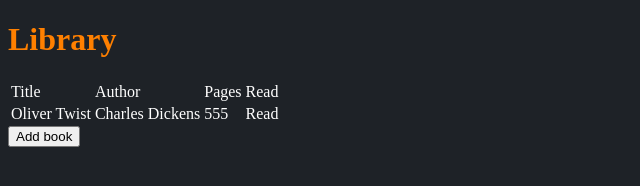
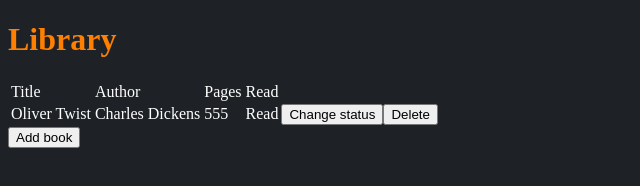
Before and after one commit to Lee117489/odin-library, a plain HTML site: page library.html in a window 1280 px wide. Shown: the whole page, without its empty margins (0-640 px from the left). Drawn offline with Linux system fonts and the light colour scheme.

Commit message:
Add change status and delete functionality

```diff
--- a/objects.js
+++ b/objects.js
@@ -55,10 +55,10 @@ function getReadStatus() {
 
 function populateTable() {
     tbody.textContent = '';
+
     myLibrary.forEach((book) => {
-        console.log(book);
-        console.log(book.title, book.author, book.pages, book.read);
         let newRow = document.createElement('tr');
+        let index = myLibrary.indexOf(book);
 
         Object.keys(book).forEach(prop => {
             let dataCol = document.createElement('td');
@@ -67,9 +67,30 @@ function populateTable() {
             newRow.appendChild(dataCol);
 
         });
+
+        let readBtn = document.createElement('button');
+        readBtn.textContent = 'Change status';
+        readBtn.addEventListener('click', () => {
+            if (myLibrary[index]['read'] == true) myLibrary[index]['read'] = false;
+            else myLibrary[index]['read'] = true;
+            populateTable();
+        });
+        newRow.appendChild(readBtn);
+
+
+        let delBtn = document.createElement('button');
+        delBtn.textContent = 'Delete';
+        delBtn.addEventListener('click', () => {
+            myLibrary.splice(index, 1);
+            populateTable();
+        });
+        newRow.appendChild(delBtn);
+
         tbody.appendChild(newRow);
     });
 }
+
+
 
 function hide() {
     newBookBtn.classList.toggle('hidden');
```
Also changed, not shown: library.html (+0 -9 lines).
